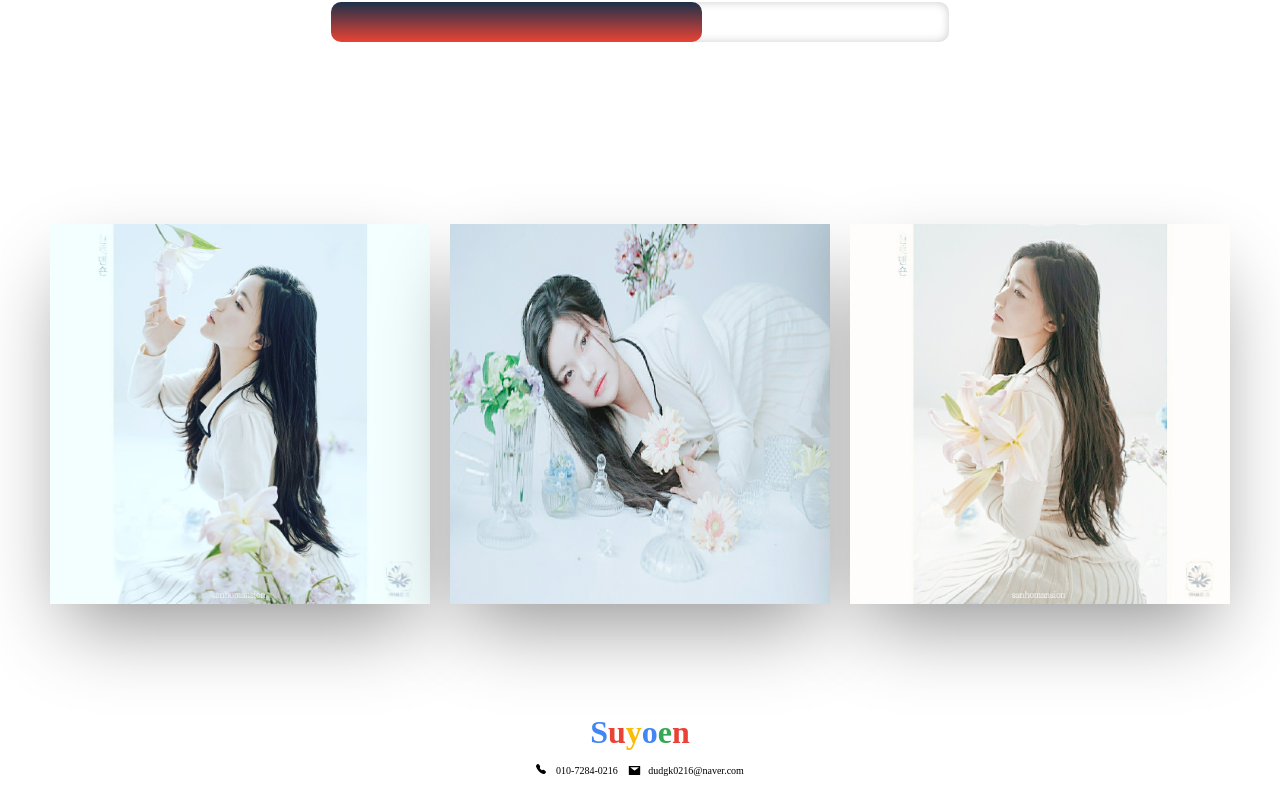
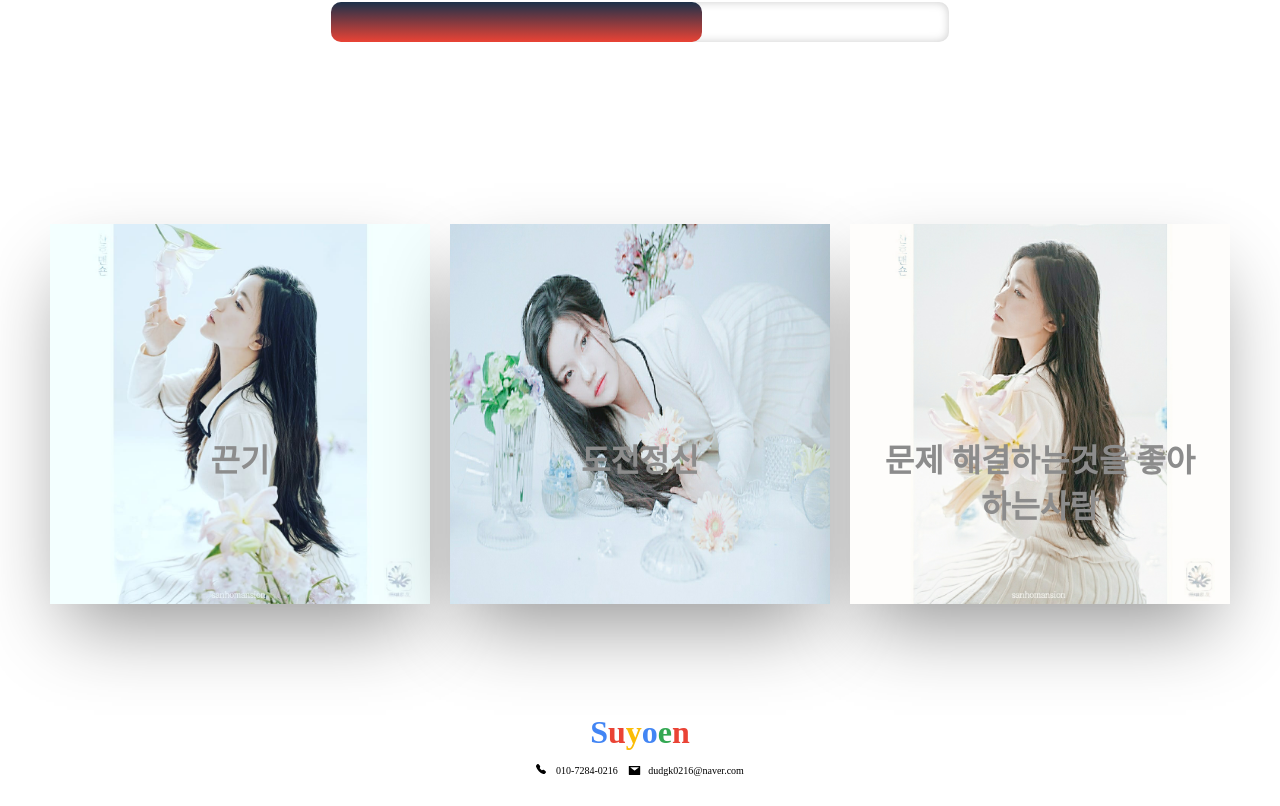
Before and after one commit to leeyounagh/portFolio, a React (Create React App) app in the folder client/: page /about in a window 1280 px wide. Shown: the part 599-1405 px from the top of the page. Built offline with nearby package versions, Linux system fonts and the light colour scheme; a web font is replaced by a local one.

Commit message:
어바웃페이지 수정

```diff
--- a/client/src/About/About.css
+++ b/client/src/About/About.css
@@ -436,11 +436,17 @@ body .progress-bg1 div {
 }
 .tile h1
 {
+  color: #8c8c8c;
+  position: relative;
+  top:50%;
 
-  font-weight:300;
+
+  /* font-weight:300;
   margin:0;
   text-shadow: 2px 2px 10px rgba(0,0,0,0.3);
+  */
 }
+
 .tile h2
 {
   font-weight:100;
@@ -460,13 +466,17 @@ body .progress-bg1 div {
 .animate-text
 {
   opacity:0;
-  transition: all 0.6s ease-in-out;
+  transition: all 0.3s ease-in-out;
 }
 .tile:hover
 {
 /*   background-color:#99aeff; */
 box-shadow: 0px 35px 77px -17px rgba(0,0,0,0.64);
   transform:scale(1.05);
+}
+
+.tile:hover h1{
+display: none;
 }
 .tile:hover img
 {
--- a/client/src/About/About.js
+++ b/client/src/About/About.js
@@ -69,9 +69,12 @@ const About = () => {
         <div className="wrap" style={{height:"500px"}}>
         <div class="tile">
           <img src='./image/포폴1.jpg'/>
+
           <div class="text">
+                   <h1 style={{}}>끈기</h1>
 
-          <h2 class="animate-text">끈기</h2>
+
+         <h2 class="animate-text">끈기</h2>
           <p class="animate-text">무엇을 하던
           끝까지 최선을 다하는사람으로 주변으로부터 평가 받고 있습니다. 이러한 성격 덕분에 지금까지 도전했던 자격증은 모두 취득하였고,
           계약직으로 업무한곳에서 좋은 실적을 낸후 계약만료로 일을 마쳤습니다. </p>
@@ -87,7 +90,7 @@ const About = () => {
         <div class="tile">
           <img src='./image/포폴4.jpg'/>
           <div class="text">
-
+          <h1>도전정신</h1>
           <h2 class="animate-text">도전정신</h2>
           <p class="animate-text">새로운것을 배우고 알아가는것을 좋아하고 제자신이 성장하는것을 좋아하는사람입니다.
           코딩을 시작한것은 2022년 3월 부터 였습니다. 2021년도에 대학을 졸업하고 일본 지상직에 내정이 되었지만,
@@ -105,8 +108,10 @@ const About = () => {
         <div class="tile">
           <img src='./image/포폴2.jpg'/>
           <div class="text">
-
-          <h2 class="animate-text">문제를 해결하는것을 좋아하는사람</h2>
+         <h1>
+         문제 해결하는것을 좋아하는사람
+         </h1>
+        <h2 class="animate-text"> 문제 해결하는것을 좋아하는사람</h2>
           <p class="animate-text">무언가를 끝까지 해내고 난뒤에 느끼는 성취감이 너무 좋습니다.
            프로젝트를 제작하거나, 코딩 연습할때, 오류가 나는 경우가 굉장히 많았습니다. 그때 스스로
            검색하고 공부하면서 해결해낸후 느끼는 성취감이나, 제가 머리속으로 상상한것이 직접 코딩을 함으로써
```
